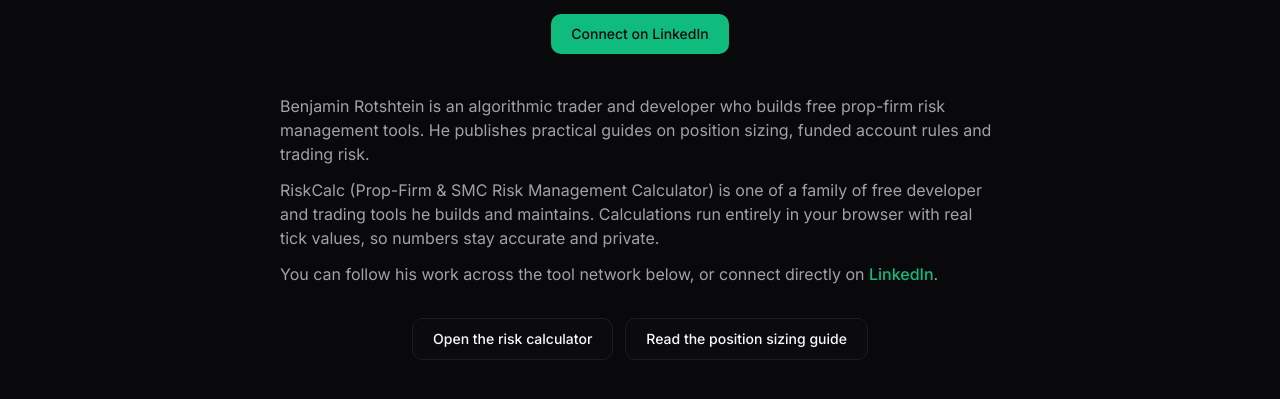
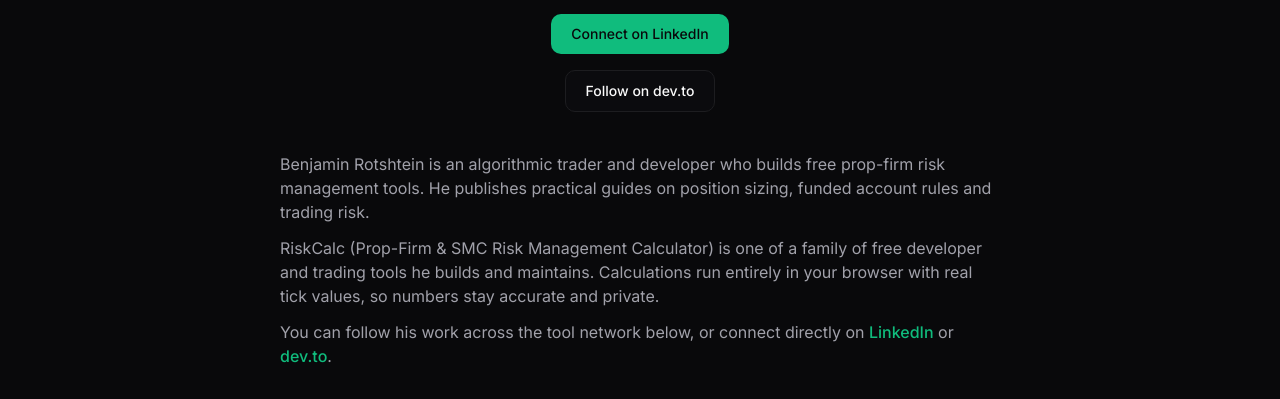
Before and after one commit to basadfree/prop-firm-risk-calculator, a Next.js app: page /about in a window 1280 px wide. Shown: the part 395-794 px from the top of the page. Built offline with nearby package versions, Linux system fonts and the light colour scheme; no server answers.

Commit message:
Add dev.to profile link to author pages and Person schema

```diff
--- a/app/about/page.tsx
+++ b/app/about/page.tsx
@@ -79,6 +79,14 @@
           >
             Connect on LinkedIn
           </a>
+          <a
+            href={AUTHOR.devTo}
+            target="_blank"
+            rel="noopener noreferrer"
+            className="mt-4 rounded-lg border bg-card px-5 py-2.5 text-sm font-medium transition-colors hover:border-primary/50"
+          >
+            Follow on dev.to
+          </a>
         </div>
 
         <div className="mt-10 space-y-3 text-muted-foreground">
@@ -98,6 +106,15 @@
               className="font-medium text-primary hover:underline"
             >
               LinkedIn
+            </a>{" "}
+            or{" "}
+            <a
+              href={AUTHOR.devTo}
+              target="_blank"
+              rel="noopener noreferrer"
+              className="font-medium text-primary hover:underline"
+            >
+              dev.to
             </a>
             .
           </p>
--- a/lib/jsonld.ts
+++ b/lib/jsonld.ts
@@ -66,6 +66,7 @@
     knowsAbout: AUTHOR.knowsAbout,
     sameAs: [
       AUTHOR.linkedIn,
+      AUTHOR.devTo,
       "https://instant-data-converter.vercel.app",
       "https://cron-generator-kappa.vercel.app",
       "https://jwt-base64-inspector.vercel.app",
@@ -82,7 +83,7 @@
     name: SITE_NAME,
     url: siteUrl(),
     logo: absoluteUrl("/icon.svg"),
-    sameAs: [AUTHOR.linkedIn],
+    sameAs: [AUTHOR.linkedIn, AUTHOR.devTo],
   };
 }
 
--- a/lib/site.ts
+++ b/lib/site.ts
@@ -33,6 +33,7 @@
   url: absoluteUrl("/about"),
   logo: absoluteUrl("/author-logo.png"),
   linkedIn: "https://www.linkedin.com/in/rbinyamin",
+  devTo: "https://dev.to/developer_tech",
   bio:
     "Benjamin Rotshtein is an algorithmic trader and developer who builds free prop-firm risk management tools. He publishes practical guides on position sizing, funded account rules and trading risk.",
   knowsAbout: ["Position Sizing", "Risk Management", "Prop Firms", "Algorithmic Trading", "Futures", "Forex"],
```
